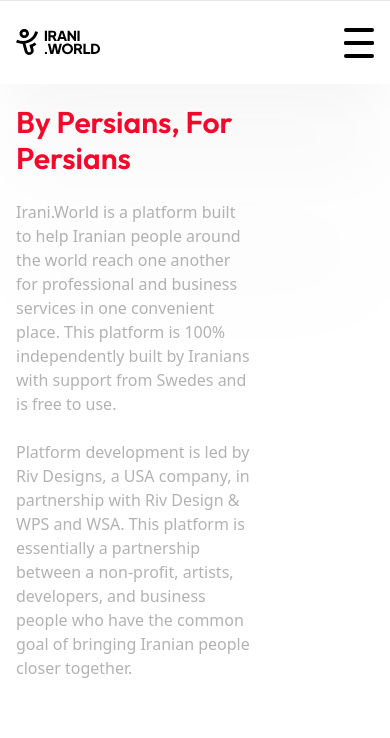
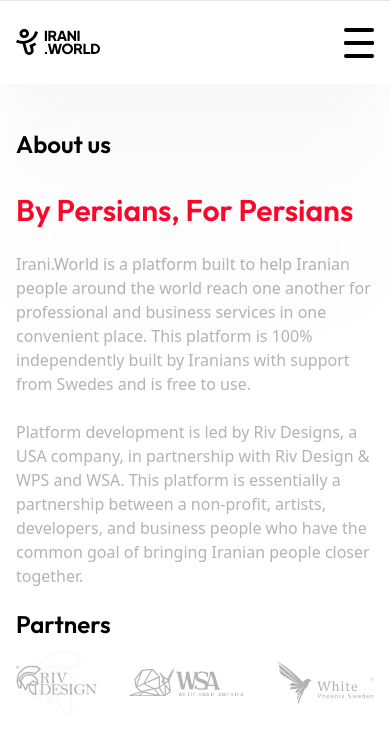
Before and after one commit to MiladDevarts/irani-world, a Next.js app: page /about in a window 390 px wide. Shown: the top 738 px of the page. Built offline with nearby package versions, Linux system fonts and the light colour scheme.

Commit message:
fix: edit about layout for responsive

```diff
--- a/app/about/page.tsx
+++ b/app/about/page.tsx
@@ -18,7 +18,7 @@ const page = () => {
       <OverlayMenu />
 
       <main className="container flex flex-col lg:flex-row gap-x-20">
-        <div className="w-2/3 flex flex-col mt-10">
+        <div className="w-full lg:w-2/3 flex flex-col mt-32">
           <h1 className="text-black text-2xl font-semibold font-outfit mb-8">
             About us
           </h1>
@@ -38,7 +38,7 @@ const page = () => {
             and business people who have the common goal of bringing Iranian
             people closer together.
           </p>
-          <div className="mt-32">
+          <div className="mt-5 lg:mt-32">
             <h2 className="text-black text-2xl font-semibold font-outfit mb-2">
               Partners
             </h2>
@@ -50,13 +50,13 @@ const page = () => {
           </div>
         </div>
         <div
-          className="w-1/3 flex flex-col mt-10 h-[500px] bg-cover bg-center rounded-3xl"
+          className="w-1/3 hidden lg:flex flex-col mt-10 h-[500px] bg-cover bg-center rounded-3xl"
           style={{ backgroundImage: `url('/images/about/iranian-girl.png')` }}
         ></div>
       </main>
 
-      <section className="w-[80%] mx-auto h-[300px] my-10 flex gap-x-2 items-center bg-white-shade-2 rounded-2xl p-2">
-        <div className="w-1/3 h-full rounded-2xl bg-white">
+      <section className="w-[95%] lg:w-[80%] mx-auto h-auto lg:h-[300px] my-10 flex flex-col gap-y-2 lg:flex-row gap-x-2 items-center bg-white-shade-2 rounded-2xl p-2">
+        <div className=" w-full lg:w-1/3 h-[300px] lg:h-full rounded-2xl bg-white">
           <div className="flex justify-between items-center px-10 py-2">
             <Link href={"/"}>
               <svg
@@ -119,7 +119,7 @@ const page = () => {
             ></div>
           </div>
         </div>
-        <div className="relative w-1/3 h-full flex flex-col items-center justify-center rounded-2xl bg-white">
+        <div className="relative w-full lg:w-1/3 h-[300px] lg:h-full flex flex-col items-center justify-center rounded-2xl bg-white">
           <svg
             width="120"
             height="51"
@@ -152,7 +152,7 @@ const page = () => {
             Soon
           </span>
         </div>
-        <div className="relative w-1/3 h-full flex flex-col items-center justify-center rounded-2xl bg-white">
+        <div className="relative w-full lg:w-1/3 h-[300px] lg:h-full flex flex-col items-center justify-center rounded-2xl bg-white">
           <svg
             width="89"
             height="51"
```
